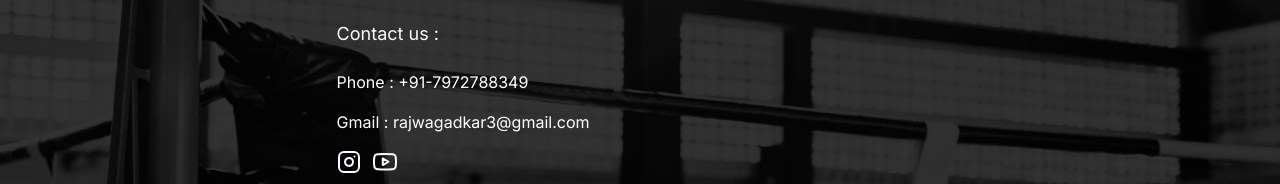
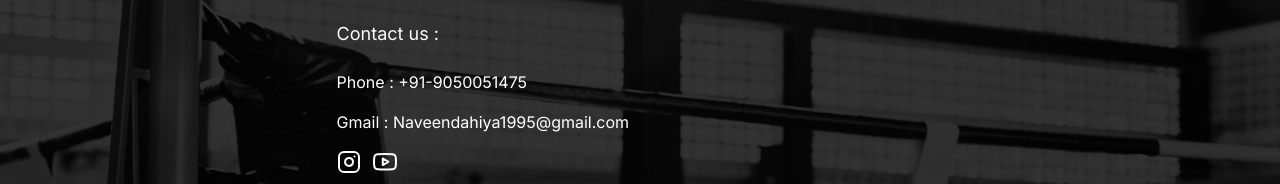
Before and after one commit to shashikant010/hapkido-boxing, a Next.js app: page / in a window 1280 px wide. Shown: the part 2285-2469 px from the top of the page. Built offline with nearby package versions, Linux system fonts and the light colour scheme.

Commit message:
changed email and contact of client

```diff
--- a/src/components/Footer.jsx
+++ b/src/components/Footer.jsx
@@ -20,10 +20,10 @@ function Footer() {
             <h3>Contact us :</h3>
             <ul id="contact">
                 <li>
-                    Phone : +91-7972788349
+                    Phone : +91-9050051475
                 </li>
                 <li>
-                    Gmail : rajwagadkar3@gmail.com
+                    Gmail : Naveendahiya1995@gmail.com
                 </li>
                 <div className='social-links'>
                     <ul>
```
